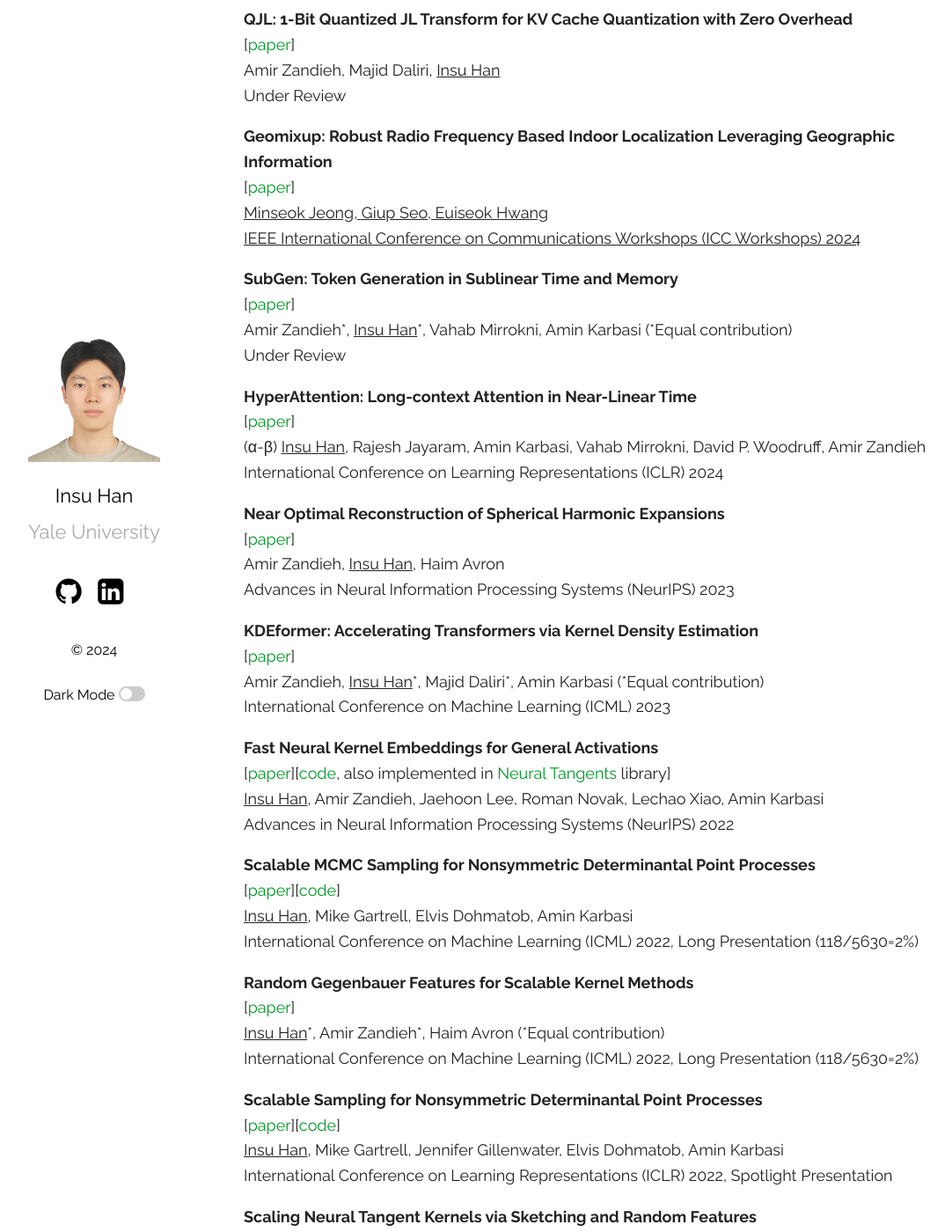
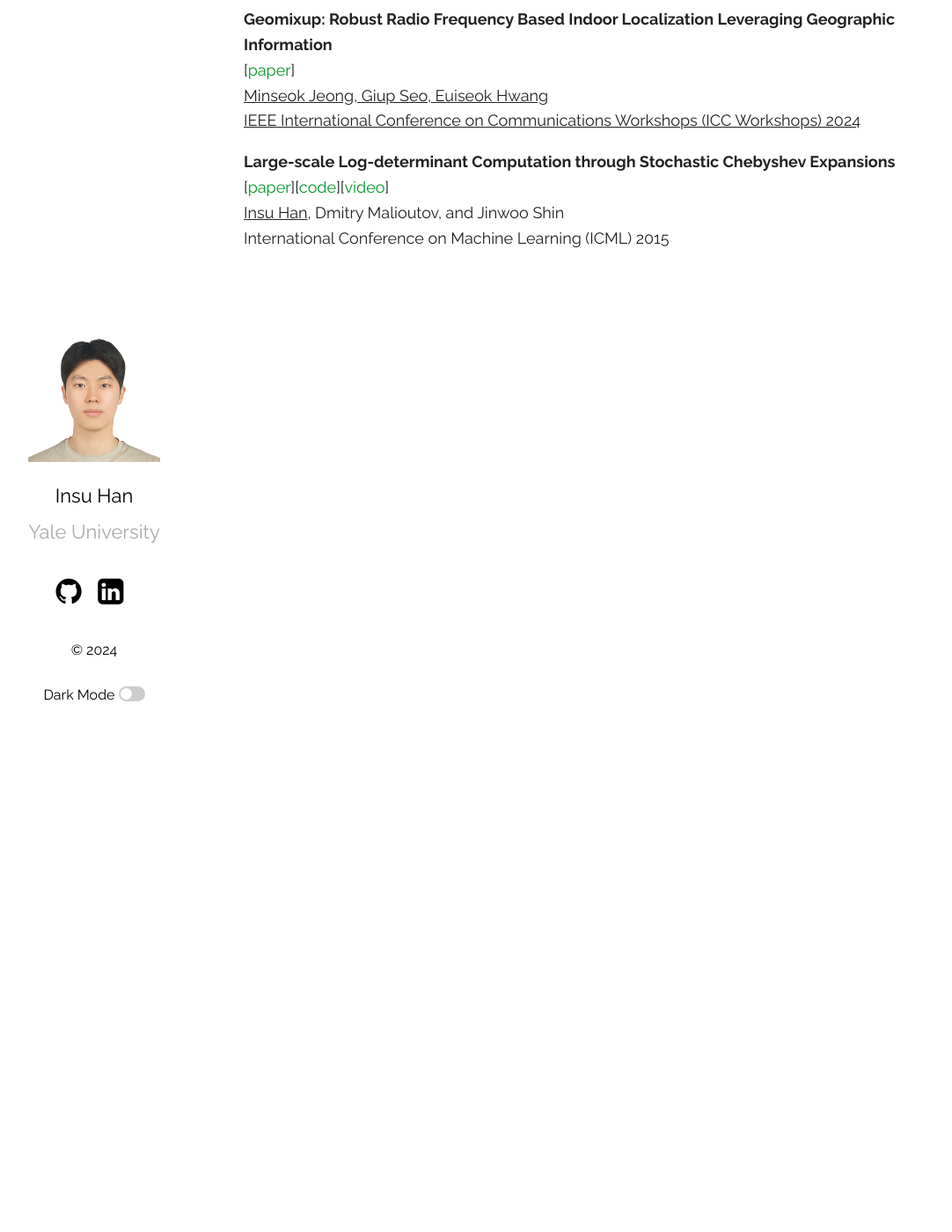
Before and after one commit to dsa950115/dsa950115.github.io, a Jekyll site: the page built from _posts/2019-03-23-welcome-to-jekyll.markdown, in a window 1280 px wide and 1400 px high, scrolled down 664 px. Shown: the whole window at 88% size, without its empty margins (78-1160 px from the left). Built offline with Jekyll 4.4.1, drawn with Linux system fonts in a browser that asks for light colours; a style sheet for code colours, icons or effects is not loaded; some of the changed text lies outside the part shown.

Commit message:
Update 2019-03-23-welcome-to-jekyll.markdown

```diff
--- a/_posts/2019-03-23-welcome-to-jekyll.markdown
+++ b/_posts/2019-03-23-welcome-to-jekyll.markdown
@@ -9,7 +9,7 @@ categories: intro
 ## About Me
 I am an Ph.D. student in the [School of Electrical Engineering] at KAIST (Korea Advanced Institute of Science and Technology). I obtained my M.S. degree in the School of Electrical Engineering at Gwangju Institute of Science and Technology, where I was advised by [Euiseok Hwang]. I received a B.S. in Systems Management Engineering of from sungkyunkwan university. My research interests focus on reinforcement learning and analysis for machine learning and its applications.
 
-Here is my [CV] (Last update: Jun 2023).
+Here is my [CV] (Last update: Nov 2024).
 
 <br/>
 ## Contact
@@ -24,112 +24,18 @@ Office: RISE Bldg #208, 12, Seomun-daero 749beonma-gil, Nam-gu, Gwangju, Republi
 ## Publications
 -----
 
-**QJL: 1-Bit Quantized JL Transform for KV Cache Quantization with Zero Overhead** <br/>
-[[paper][gjl_paper]{:target="_blank"}]<br/>
-Amir Zandieh, Majid Daliri, <U>Insu Han</U> <br/>
-Under Review
-<br/>
-
 **Geomixup: Robust Radio Frequency Based Indoor Localization Leveraging Geographic Information** <br/>
-[[paper][cell2sen_paper]{:target="_blank"}]<br/>
+[[paper][icc_paper]{:target="_blank"}]<br/>
 <U>Minseok Jeong<U>, Giup Seo, Euiseok Hwang <br/>
 IEEE International Conference on Communications Workshops (ICC Workshops) 2024
 <br/>
-
-**SubGen: Token Generation in Sublinear Time and Memory** <br/>
-[[paper][subgen_paper]{:target="_blank"}]<br/>
-Amir Zandieh\*, <ins>Insu Han</ins>\*, Vahab Mirrokni, Amin Karbasi (\*Equal contribution)<br/>
-Under Review
-<br/>
-
-**HyperAttention: Long-context Attention in Near-Linear Time** <br/>
-[[paper][hyperattn_paper]{:target="_blank"}]<br/>
-(α-β) <U>Insu Han</U>, Rajesh Jayaram, Amin Karbasi, Vahab Mirrokni, David P. Woodruff, Amir Zandieh<br/>
-International Conference on Learning Representations (ICLR) 2024
-<br/>
-
-**Near Optimal Reconstruction of Spherical Harmonic Expansions** <br/>
-[[paper][gegen_recon_paper]{:target="_blank"}]<br/>
-Amir Zandieh, <U>Insu Han</U>, Haim Avron<br/>
-Advances in Neural Information Processing Systems (NeurIPS) 2023
-<br/>
-
-**KDEformer: Accelerating Transformers via Kernel Density Estimation** <br/>
-[[paper][kdeformer_paper]{:target="_blank"}] <br/>
-Amir Zandieh, <ins>Insu Han</ins>\*, Majid Daliri\*, Amin Karbasi (\*Equal contribution)<br/>
-International Conference on Machine Learning (ICML) 2023
-<br/>
-
-
-**Fast Neural Kernel Embeddings for General Activations** <br/>
-[[paper][fast_neural_kernel_paper]{:target="_blank"}][[code][fast_neural_kernel_code]{:target="_blank"}, also implemented in [Neural Tangents]{:target="_blank"} library]<br/>
-<U>Insu Han</U>, Amir Zandieh, Jaehoon Lee, Roman Novak, Lechao Xiao, Amin Karbasi<br/>
-Advances in Neural Information Processing Systems (NeurIPS) 2022
-<br/>
-
-**Scalable MCMC Sampling for Nonsymmetric Determinantal Point Processes** <br/>
-[[paper][kndpp_mcmc_sampling_paper]{:target="_blank"}][[code][kndpp_mcmc_sampling_code]{:target="_blank"}] <br/>
-<U>Insu Han</U>, Mike Gartrell, Elvis Dohmatob, Amin Karbasi<br/>
-International Conference on Machine Learning (ICML) 2022, Long Presentation (118/5630=2%)
-<br/>
-
-**Random Gegenbauer Features for Scalable Kernel Methods** <br/>
-[[paper][gegen_rf_paper]{:target="_blank"}]<br/>
-<U>Insu Han</U>\*, Amir Zandieh\*, Haim Avron (\*Equal contribution)<br/>
-International Conference on Machine Learning (ICML) 2022, Long Presentation (118/5630=2%)
-<br/>
-
-**Scalable Sampling for Nonsymmetric Determinantal Point Processes** <br/>
-[[paper][ndpp_sampling_paper]{:target="_blank"}][[code][ndpp_sampling_code]{:target="_blank"}]<br/>
-<U>Insu Han</U>, Mike Gartrell, Jennifer Gillenwater, Elvis Dohmatob, Amin Karbasi<br/>
-International Conference on Learning Representations (ICLR) 2022, Spotlight Presentation
-<br/>
-
-
-**Scaling Neural Tangent Kernels via Sketching and Random Features** <br/>
-[[paper][ntk_paper]{:target="_blank"}][[code][ntk_rf_code]{:target="_blank"}]<br/>
-Amir Zandieh\*, <U>Insu Han</U>\*, Haim Avron, Neta Shoham, Chaewon Kim, Jinwoo Shin(\*Equal contribution)<br/>
-Advances in Neural Information Processing Systems (NeurIPS) 2021
-<br/>
-
-**Scalable Learning and MAP Inference for Nonsymmetric Determinantal Point Processes** <br/>
-[[paper][ndpp_paper]][[code][ndpp_code]]<br/>
-Mike Gartrell, <U>Insu Han</U>, Elvis Dohmatob, Jennifer Gillenwater and Victor-Emmanuel Brunel <br/>
-International Conference on Learning Representations (ICLR) 2021, Oral Presentation (58/2997=1.8%)
-<br/>
-
-**Polynomial Tensor Sketch for Element-wise Function of Low-Rank Matrix** <br/>
-[[paper][poly_paper]][[code][poly_code]]<br/>
-<U>Insu Han</U>, Haim Avron and Jinwoo Shin <br/>
-International Conference on Machine Learning (ICML) 2020
-<br/>
-
-**MAP Inference for Customized Determinantal Point Processes via Maximum Inner Product Search** <br/>
-[[paper][fastdppmap_aistats20]][[code][dppmips_code]]<br/>
-<U>Insu Han</U> and Jennifer Gillenwater <br/>
-International Conference on Artificial Intelligence and Statistics (AISTATS) 2020
-<br/>
-
-**Stochastic Chebyshev Gradient Descent for Spectral Optimization** <br/>
-[[paper][specopt_paper]][[poster][specopt_poster]][[video][specopt_video]]<br/>
-<U>Insu Han</U>, Haim Avron and Jinwoo Shin <br/>
-Neural Information Processing Systems (NeurIPS) 2018, Spotlight Presentation (168/4856=3.5%)
-
-**Faster Greedy MAP Inference for Determinantal Point Processes** <br/>
-[[paper][fastdpp_paper]][[code][fastdpp_code]][[video][fastdpp_video]]<br/>
-<U>Insu Han</U>, Prabhanjan Kambadur, Kyoungsoo Park and Jinwoo Shin <br/>
-International Conference on Machine Learning (ICML) 2017
-
-**Approximating Spectral Sums of Large-scale Matrices using Stochastic Chebyshev Approximations** <br/>
-[[paper][specsum_paper]]<br/>
-<U>Insu Han</U>, Dmitry Malioutov, Haim Avron and Jinwoo Shin <br/>
-SIAM Journal on Scientific Computing (SISC) 2017
 
 **Large-scale Log-determinant Computation through Stochastic Chebyshev Expansions** <br/>
 [[paper][logdet_paper]][[code][logdet_code]][[video][logdet_video]]<br/>
 <U>Insu Han</U>, Dmitry Malioutov, and Jinwoo Shin <br/>
 International Conference on Machine Learning (ICML) 2015
 
+[icc_paper]:https://ieeexplore.ieee.org/abstract/document/10615700
 [subgen_paper]:https://arxiv.org/pdf/2402.06082.pdf
 [Neural Tangents]: https://github.com/google/neural-tangents
 [kndpp_mcmc_sampling_paper]:https://arxiv.org/pdf/2207.00486.pdf
```
